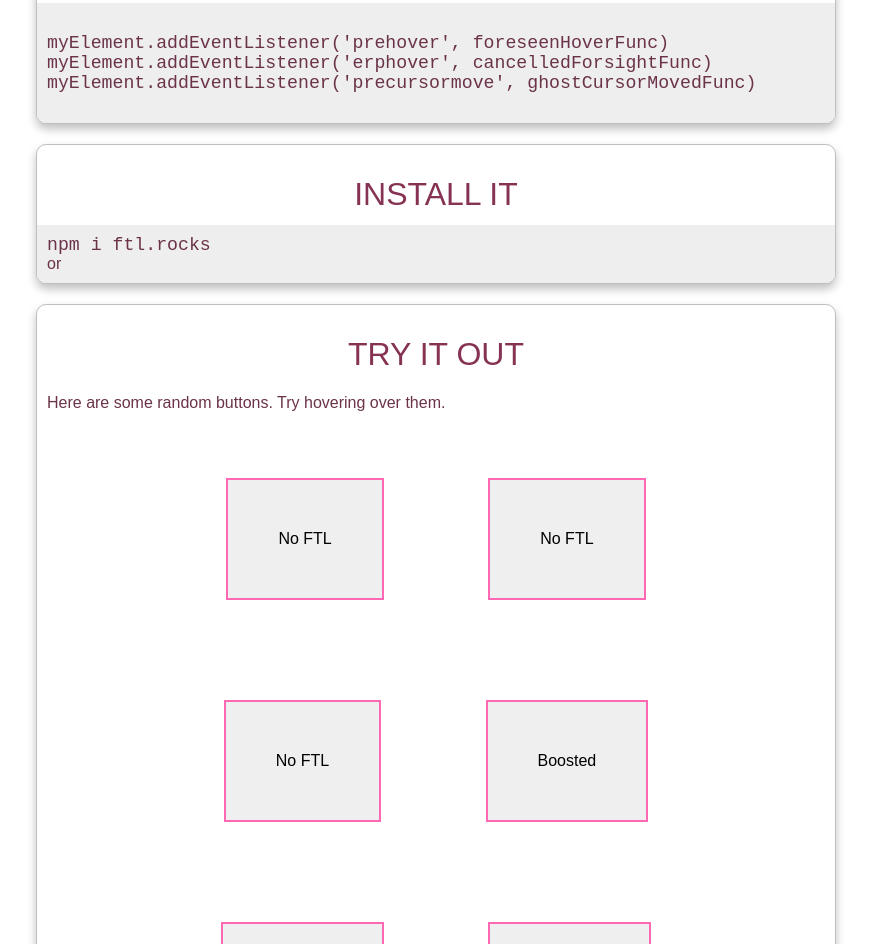
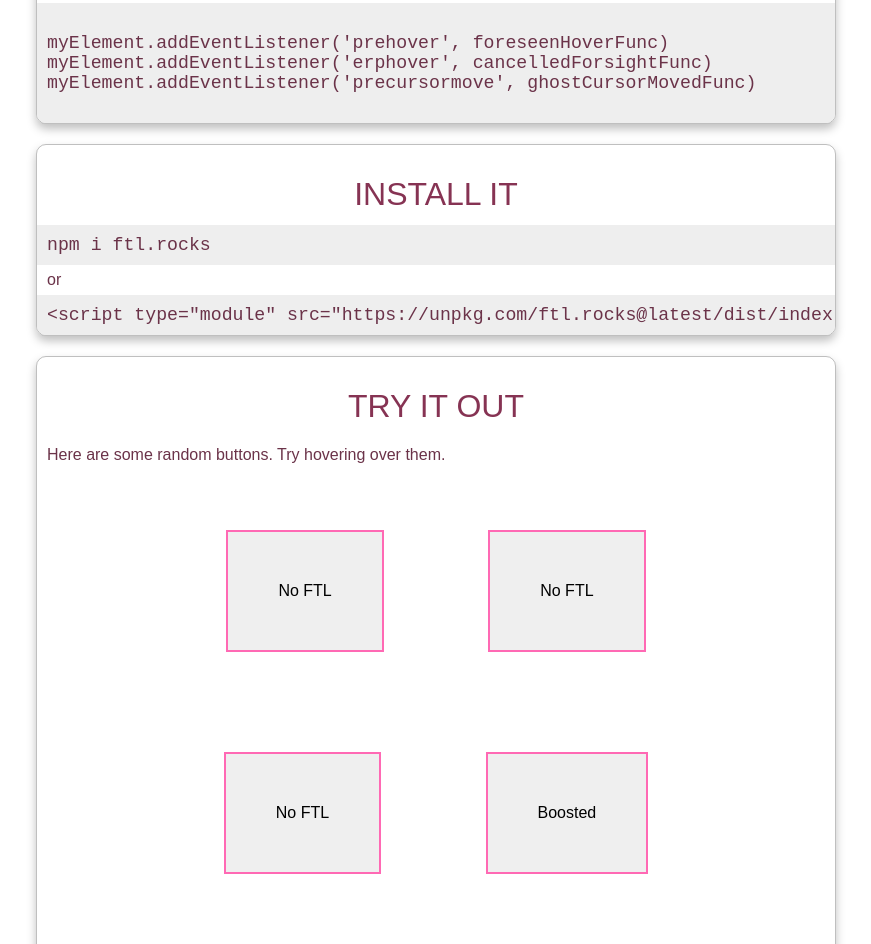
Before and after one commit to airgap/ftl, a website built with Vite: page docs/index.html in a window 1280 px wide. Shown: the part 1135-2079 px from the top of the page, without its empty margins (204-1075 px from the left). Built offline with nearby package versions, Linux system fonts and the light colour scheme.

Commit message:
Fix readme

```diff
--- a/docs/index.html
+++ b/docs/index.html
@@ -431,8 +431,8 @@ myElement.addEventListener('precursormove', ghostCursorMovedFunc)
       <div class="tile">
         <h1>INSTALL IT</h1>
         <pre><code>npm i ftl.rocks</code></pre>
-        or
-        <pre><code><script type="module" src="https://unpkg.com/ftl.rocks@latest/dist/index.js"></script></code></pre>
+        <p>or</p>
+        <pre><code>&lt;script type="module" src="https://unpkg.com/ftl.rocks@latest/dist/index.js">&lt;/script></code></pre>
       </div>
       <div class="tile">
         <h1>TRY IT OUT</h1>
```
